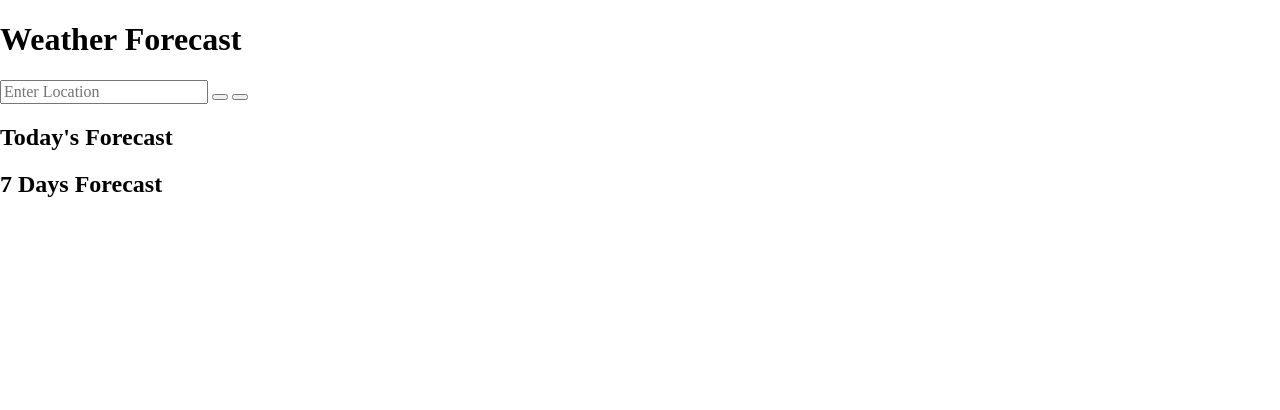
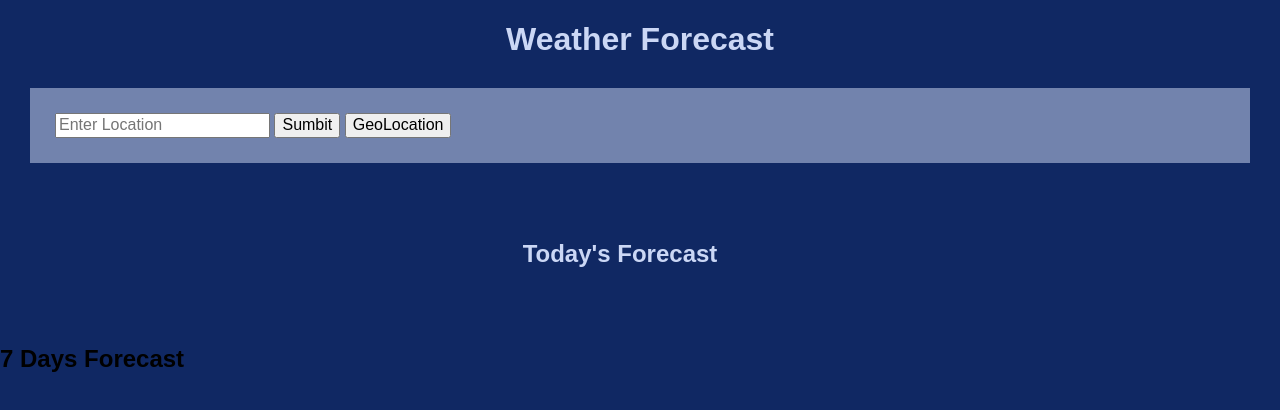
Before and after one commit to chuynh2/ITMD441, a plain HTML site: page Lab4/index.html in a window 1280 px wide. Drawn offline with Linux system fonts and the light colour scheme; files that its build step writes are made by us from their sources.

Commit message:
Add simple style

```diff
--- a/Lab4/css/style.css
+++ b/Lab4/css/style.css
@@ -0,0 +1,42 @@
+body{
+    background-color: #102863;
+    font-family: 'Spartan', sans-serif;
+    margin: 0px;
+    height: 0px;
+}
+h1{
+    color: #cbd7f5;
+    text-align: center;
+}
+#main-container{
+    display:flex;
+    align-items: center;
+    justify-content: center;
+}
+
+.container-form{
+    grid-area: form;
+    padding: 25px;
+    background-color: #7283ad;
+    margin: 30px;
+
+}
+.container-today-forecast{
+    display: flex;
+    color: #cbd7f5;
+    align-items: center;
+    justify-content: center;
+    margin: 30px;
+    padding: 25px;
+}
+.today-flexbox{
+    display: flex;
+    justify-content: center;
+    align-items: center;
+    flex-direction: column;
+}
+.today-date{
+    display: flex;
+    flex-direction: row;
+    margin: 20px;
+}
--- a/Lab4/index.html
+++ b/Lab4/index.html
@@ -6,17 +6,17 @@
         <title>ITMD 441 Lab 4</title>
         <link rel = "stylesheet" href = "style.css">
         <link rel="stylesheet" href="css/normalize.css" >
-        <link rel="stylesheet" href="css/styles.css" >
+        <link rel="stylesheet" href="css/style.css" >
 
     </head>
     <body>
         <h1>Weather Forecast</h1>
-        <div class ="main-containter">
+        <div id ="main-containter">
             <div class ="container-form">
                 <form id="search-form">
                     <input id="search-input" type="text" placeholder="Enter Location">
-                    <button id="search-button" type="sumbit" onClick="searchWeather()" value="Sumbit"></button>
-                    <button id="geolocation-button" type="sumbit" onclick="getCurrentLocation()" value="GeoLocation"></button>
+                    <button id="search-button" type="sumbit" onClick="searchWeather()" value="Sumbit">Sumbit</button>
+                    <button id="geolocation-button" type="sumbit" onclick="getCurrentLocation()" value="GeoLocation">GeoLocation</button>
                 </form>
             </div>
             <div class="container-today-forecast">
```
